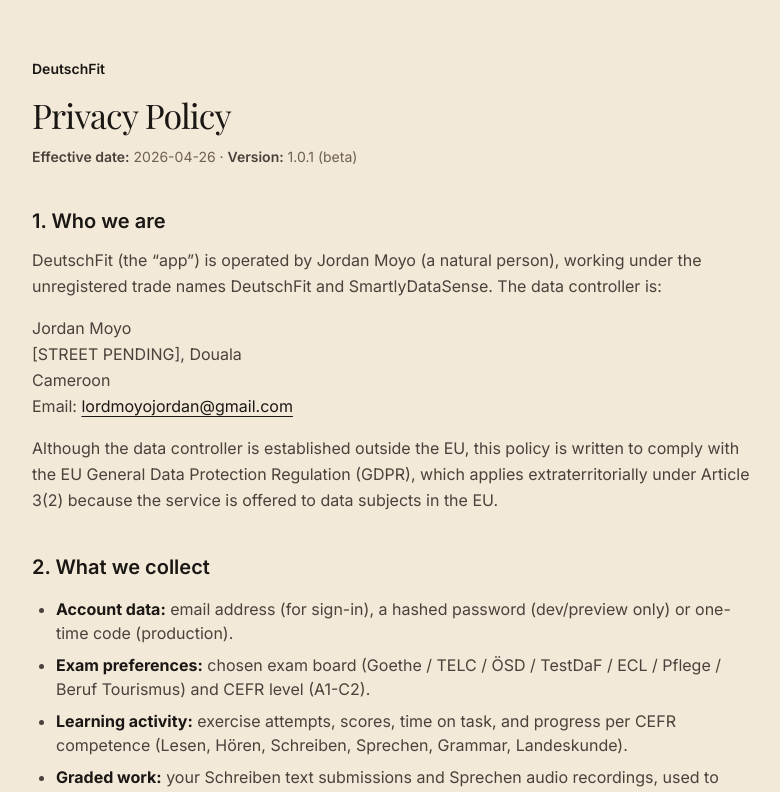
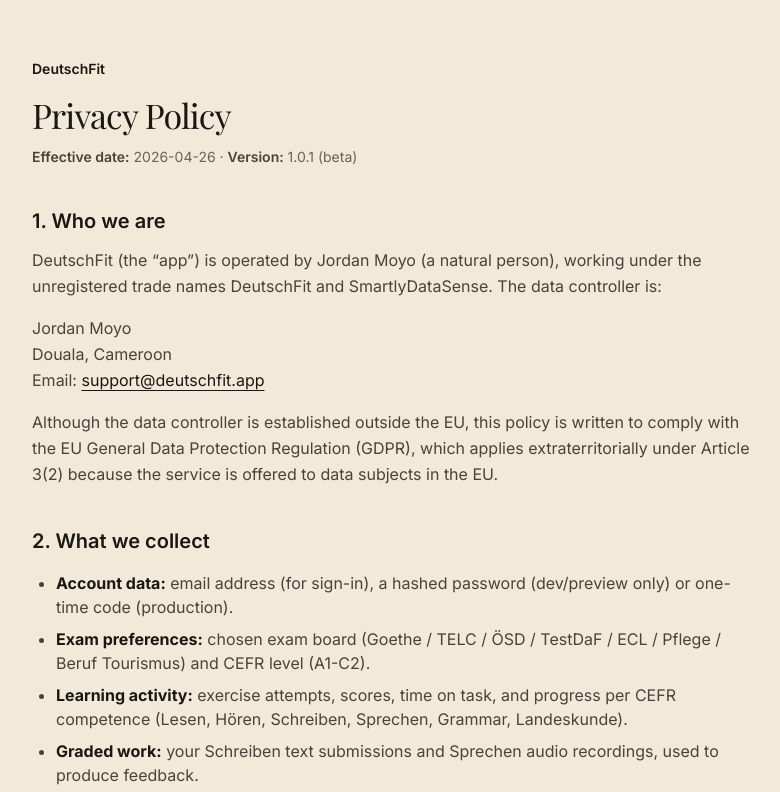
Before and after one commit to SmartlyDataSense/deutschfit-web, a Next.js app: page /en/legal/privacy in a window 1280 px wide. Shown: the top 792 px of the page, without its empty margins (248-1028 px from the left). Built offline with nearby package versions, Linux system fonts and the light colour scheme; no server answers.

Commit message:
chore(legal): replace personal email with support@deutschfit.app, drop street placeholder

```diff
--- a/src/app/[locale]/(public)/legal/about/page.tsx
+++ b/src/app/[locale]/(public)/legal/about/page.tsx
@@ -50,7 +50,7 @@
 
       <h2>Contact</h2>
       <p>
-        <a href="mailto:lordmoyojordan@gmail.com">lordmoyojordan@gmail.com</a>
+        <a href="mailto:support@deutschfit.app">support@deutschfit.app</a>
       </p>
     </LegalShell>
   );
--- a/src/app/[locale]/(public)/legal/impressum/page.tsx
+++ b/src/app/[locale]/(public)/legal/impressum/page.tsx
@@ -22,11 +22,9 @@
       <p>
         Jordan Moyo (natural person)
         <br />
-        [STREET PENDING], Douala
+        Douala, Cameroon
         <br />
-        Cameroon
-        <br />
-        Email: <a href="mailto:lordmoyojordan@gmail.com">lordmoyojordan@gmail.com</a>
+        Email: <a href="mailto:support@deutschfit.app">support@deutschfit.app</a>
       </p>
       <p>
         DeutschFit and SmartlyDataSense are unregistered trade names used by the operator. There is
--- a/src/app/[locale]/(public)/legal/privacy/page.tsx
+++ b/src/app/[locale]/(public)/legal/privacy/page.tsx
@@ -25,11 +25,9 @@
       <p>
         Jordan Moyo
         <br />
-        [STREET PENDING], Douala
+        Douala, Cameroon
         <br />
-        Cameroon
-        <br />
-        Email: <a href="mailto:lordmoyojordan@gmail.com">lordmoyojordan@gmail.com</a>
+        Email: <a href="mailto:support@deutschfit.app">support@deutschfit.app</a>
       </p>
       <p>
         Although the data controller is established outside the EU, this policy is written to comply
@@ -122,7 +120,7 @@
       <h2>7. Your rights (GDPR)</h2>
       <p>
         You can request access to, correction of, or deletion of your data at any time by emailing{" "}
-        <a href="mailto:lordmoyojordan@gmail.com">lordmoyojordan@gmail.com</a>. You also have the
+        <a href="mailto:support@deutschfit.app">support@deutschfit.app</a>. You also have the
         right to lodge a complaint with your local data-protection authority (e.g. the BfDI in
         Germany, the CNIL in France).
       </p>
--- a/src/app/[locale]/(public)/legal/refund/page.tsx
+++ b/src/app/[locale]/(public)/legal/refund/page.tsx
@@ -29,7 +29,7 @@
       <p>
         We offer a 7-day discretionary refund window from the date of the original charge. If you
         contact us within 7 days at{" "}
-        <a href="mailto:lordmoyojordan@gmail.com">lordmoyojordan@gmail.com</a> we will refund the
+        <a href="mailto:support@deutschfit.app">support@deutschfit.app</a> we will refund the
         full amount of the affected billing period, less any third-party processing fees we cannot
         recover, provided you have not used the service heavily during that window. We reserve the
         right to decline refunds where there is evidence of abuse (e.g. repeat signup-and-refund
@@ -42,7 +42,7 @@
         from a distance contract for digital services within 14 days of the contract being
         concluded, under Directive 2011/83/EU as transposed into your national law. To exercise this
         right, send an unequivocal statement (e.g. an email to{" "}
-        <a href="mailto:lordmoyojordan@gmail.com">lordmoyojordan@gmail.com</a>) before the 14-day
+        <a href="mailto:support@deutschfit.app">support@deutschfit.app</a>) before the 14-day
         period expires.
       </p>
       <p>
@@ -56,7 +56,7 @@
       <p>
         You can cancel a subscription at any time from the <Link href="/account">Account</Link>{" "}
         screen on this website, or by emailing{" "}
-        <a href="mailto:lordmoyojordan@gmail.com">lordmoyojordan@gmail.com</a>. Cancellation takes
+        <a href="mailto:support@deutschfit.app">support@deutschfit.app</a>. Cancellation takes
         effect at the end of the current billing period — you keep access until then. We do not
         pro-rate cancellations as a rule (see §5 for prorated refunds tied to a refund request).
       </p>
@@ -94,7 +94,7 @@
       <h2>8. Disputes</h2>
       <p>
         If you disagree with a refund decision, contact us first at{" "}
-        <a href="mailto:lordmoyojordan@gmail.com">lordmoyojordan@gmail.com</a> so we can try to
+        <a href="mailto:support@deutschfit.app">support@deutschfit.app</a> so we can try to
         resolve the dispute amicably. The dispute-resolution section of our{" "}
         <Link href="/legal/impressum">Impressum / Mentions légales</Link> explains the EU online
         dispute-resolution platform option for EU consumers.
@@ -102,7 +102,7 @@
 
       <h2>9. Contact</h2>
       <p>
-        <a href="mailto:lordmoyojordan@gmail.com">lordmoyojordan@gmail.com</a>
+        <a href="mailto:support@deutschfit.app">support@deutschfit.app</a>
       </p>
     </LegalShell>
   );
--- a/src/app/[locale]/(public)/legal/tos/page.tsx
+++ b/src/app/[locale]/(public)/legal/tos/page.tsx
@@ -82,7 +82,7 @@
       </ul>
       <p>
         Both paths erase your account and your associated data immediately. You can also email{" "}
-        <a href="mailto:lordmoyojordan@gmail.com">lordmoyojordan@gmail.com</a> if you cannot access
+        <a href="mailto:support@deutschfit.app">support@deutschfit.app</a> if you cannot access
         either surface — we will process the request within 30 days. We may suspend accounts that
         violate these Terms.
       </p>
@@ -104,7 +104,7 @@
 
       <h2>11. Contact</h2>
       <p>
-        <a href="mailto:lordmoyojordan@gmail.com">lordmoyojordan@gmail.com</a>
+        <a href="mailto:support@deutschfit.app">support@deutschfit.app</a>
       </p>
     </LegalShell>
   );
--- a/src/app/[locale]/(public)/page.tsx
+++ b/src/app/[locale]/(public)/page.tsx
@@ -72,8 +72,8 @@
               </Link>
             </li>
             <li>
-              <a href="mailto:lordmoyojordan@gmail.com" className="underline underline-offset-4">
-                {t("supportEmail")} — lordmoyojordan@gmail.com
+              <a href="mailto:support@deutschfit.app" className="underline underline-offset-4">
+                {t("supportEmail")} — support@deutschfit.app
               </a>
             </li>
           </ul>
--- a/src/messages/en.json
+++ b/src/messages/en.json
@@ -92,7 +92,7 @@
       "confirmPlaceholder": "DELETE",
       "confirmCta": "Delete my account",
       "errorInvalidConfirm": "You must type DELETE exactly to confirm.",
-      "errorFailed": "Something went wrong on our side. Your account is still active. Please try again, and if it keeps failing, email lordmoyojordan@gmail.com."
+      "errorFailed": "Something went wrong on our side. Your account is still active. Please try again, and if it keeps failing, email support@deutschfit.app."
     }
   },
   "auth": {
--- a/src/messages/fr.json
+++ b/src/messages/fr.json
@@ -92,7 +92,7 @@
       "confirmPlaceholder": "DELETE",
       "confirmCta": "Supprimer mon compte",
       "errorInvalidConfirm": "Vous devez taper DELETE exactement pour confirmer.",
-      "errorFailed": "Une erreur est survenue. Votre compte est toujours actif. Réessayez et, si le problème persiste, écrivez à lordmoyojordan@gmail.com."
+      "errorFailed": "Une erreur est survenue. Votre compte est toujours actif. Réessayez et, si le problème persiste, écrivez à support@deutschfit.app."
     }
   },
   "auth": {
```
